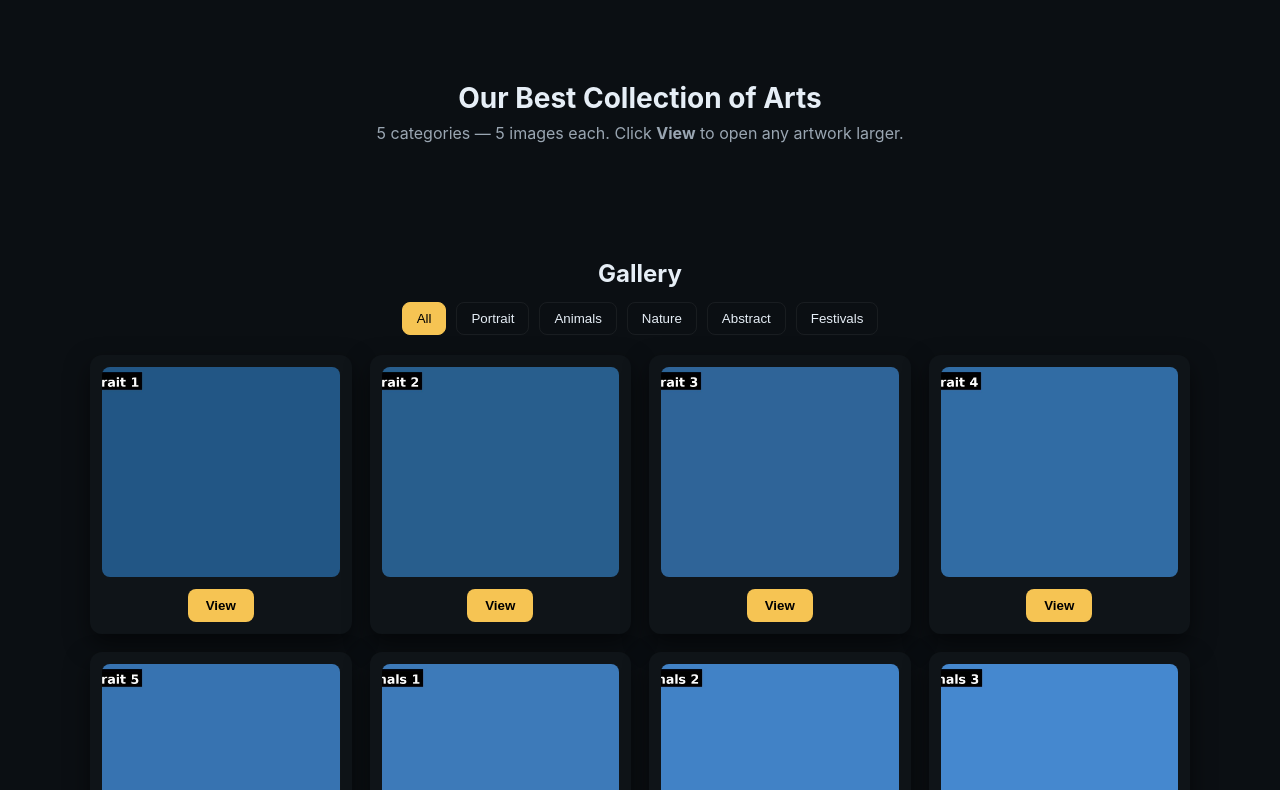
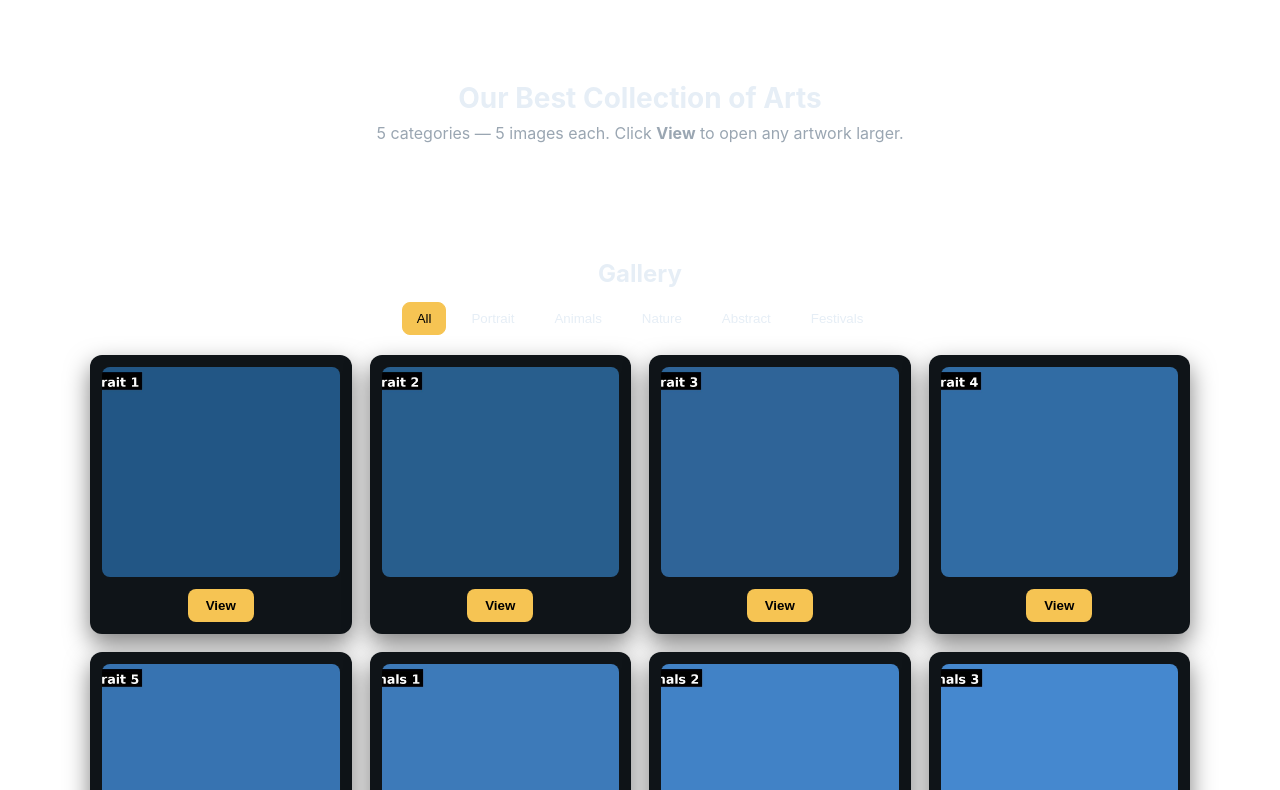
Before and after one commit to Eraniyann/finalPage, a plain HTML site: page index.html in a window 1280 px wide. Shown: the part 51-841 px from the top of the page. Drawn offline with Linux system fonts and the light colour scheme.

Commit message:
Update style.css

```diff
--- a/style.css
+++ b/style.css
@@ -1,6 +1,6 @@
 /* Final site styles (responsive, centered view buttons, colored icons) */
 :root{
-  --bg: #0b0f13;
+  --bg: #ffffff;
   --card: #0f1418;
   --text: #e6eef6;
   --muted: #9aa6b2;
```
